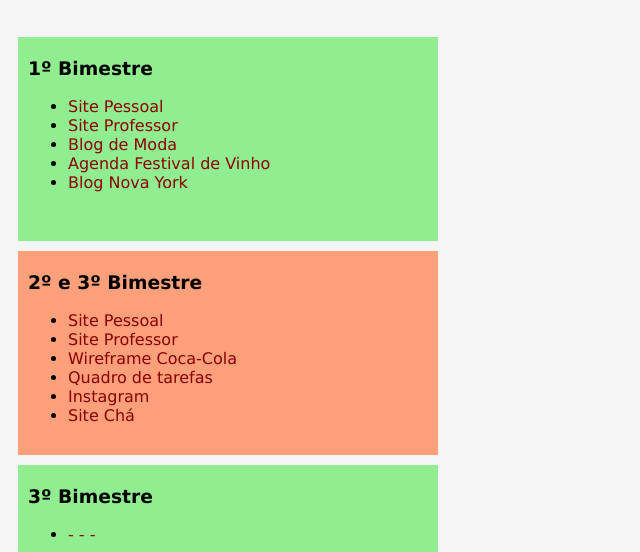
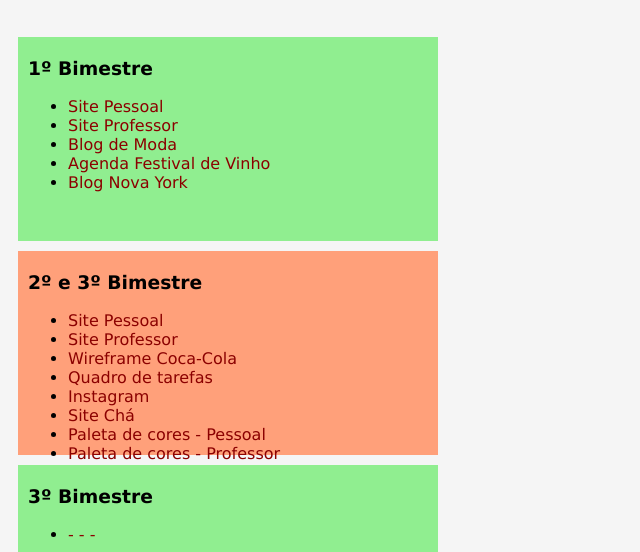
Before and after one commit to eduardandrde/aweb, a plain HTML site: page index.html in a window 1280 px wide. Shown: the part 248-800 px from the top of the page, without its empty margins (0-640 px from the left). Drawn offline with Linux system fonts and the light colour scheme.

Commit message:
atualizando

```diff
--- a/index.html
+++ b/index.html
@@ -35,6 +35,8 @@
             <li><a href="bim2/quadro">Quadro de tarefas</a></li>
             <li><a href="bim2/insta/">Instagram</a></li>
             <li><a href="bim2/cha/">Site Chá</a></li>
+            <li><a href="https://www.figma.com/file/uemNLsbvg7fmKlSf3aeXM6/PALETA-PESSOAL?type=design&node-id=0%3A1&mode=dev">Paleta de cores - Pessoal</a></li>
+            <li><a href="https://www.figma.com/file/KxSEjr6bBGyI9zKAkJBbuh/PALETA-PROFESSOR?type=design&mode=dev">Paleta de cores - Professor</a></li>
         </ul>
     </div>
     <div class="bimestre bimImpar">
```
